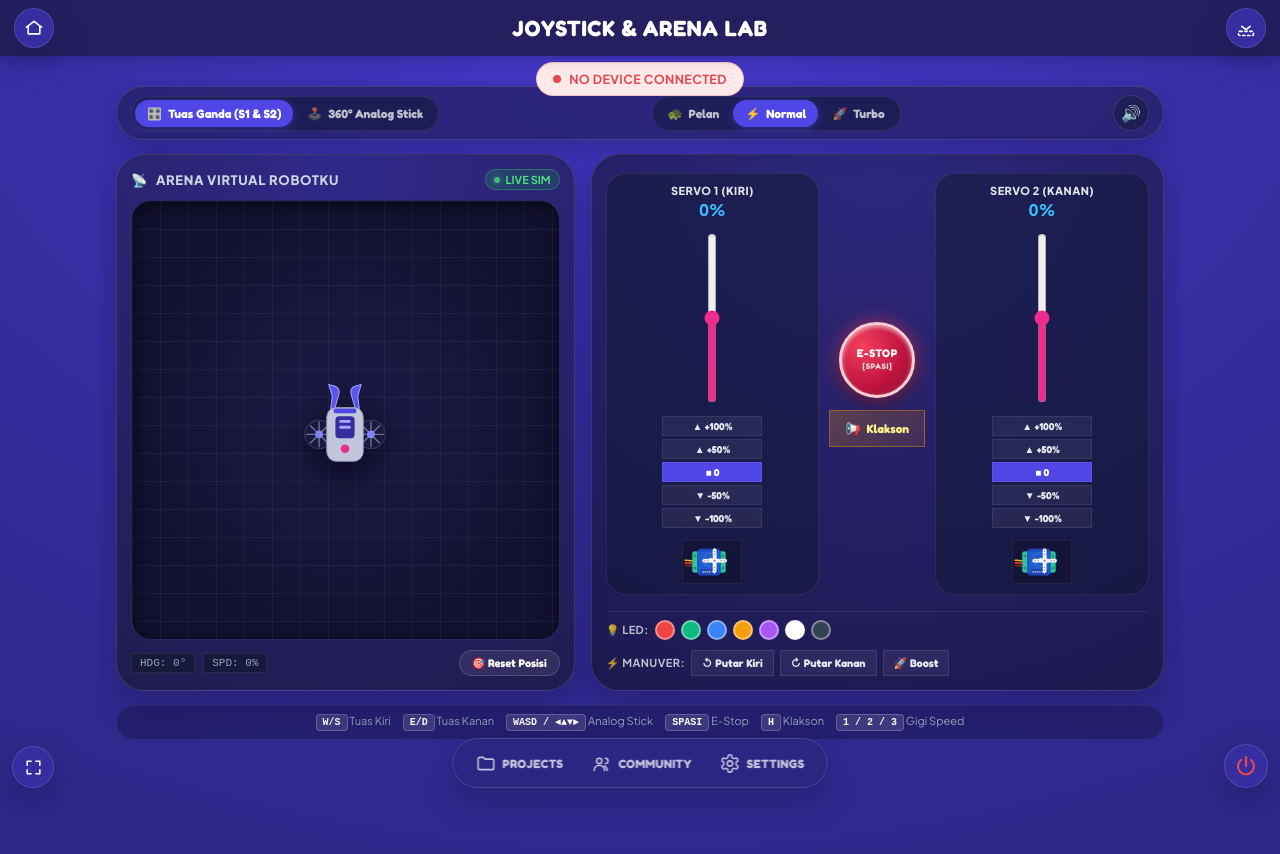
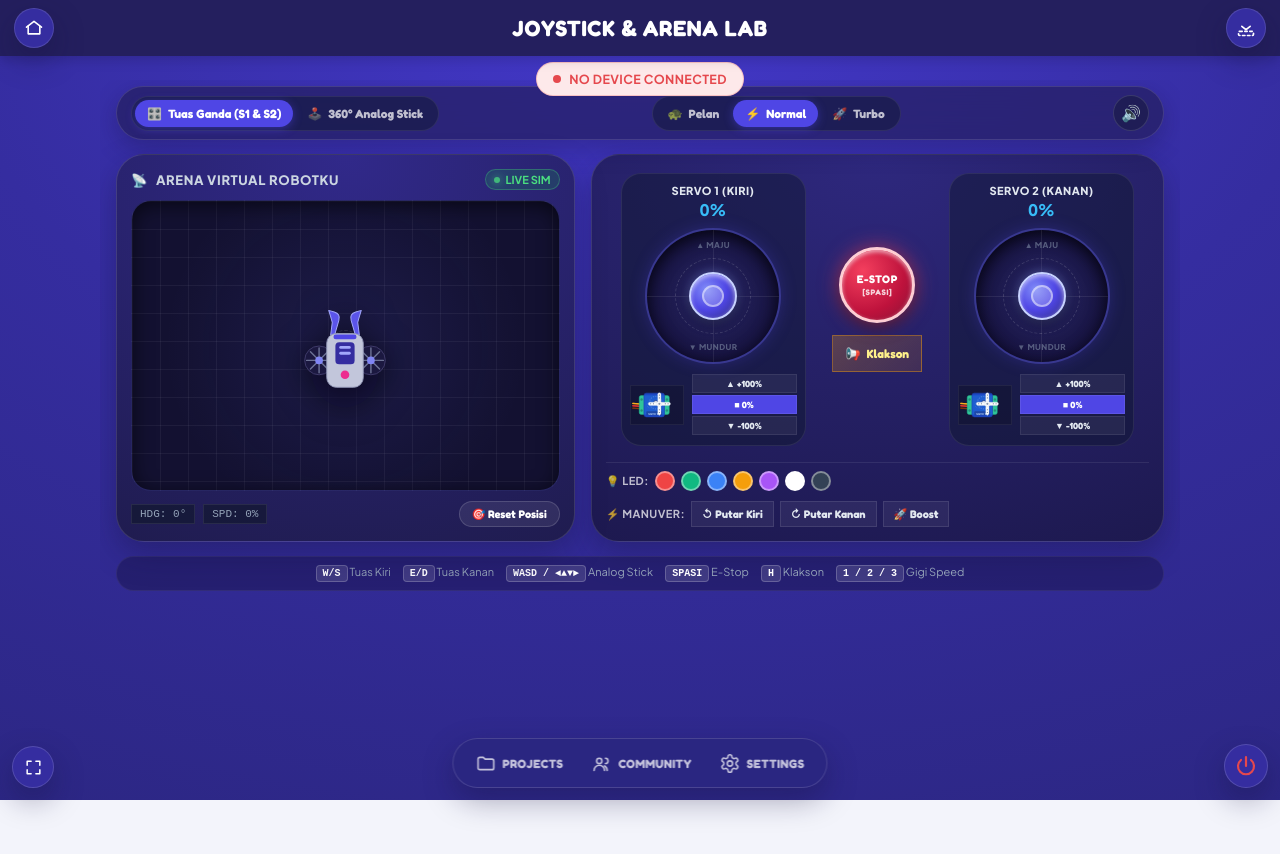
Before and after one commit to sudo-kachponz/robotku, a Next.js app: page /control/modes/joystick in a window 1280 px wide. Shown: the top 854 px of the page. After the commit the page ends 800 px from the top, so only its background shows below. Built offline with nearby package versions, Linux system fonts and the light colour scheme.

Commit message:
feat(joystick): replace linear levers with twin circular arcade thumbsticks

```diff
--- a/src/components/modes/JoystickMode.module.css
+++ b/src/components/modes/JoystickMode.module.css
@@ -278,18 +278,20 @@
   box-sizing: border-box;
 }
 
-/* ── DUAL LEVERS LAYOUT ── */
+/* ── DUAL CIRCULAR JOYSTICKS LAYOUT (TUAS GANDA) ── */
 .dualThrottleStage {
   display: grid;
-  grid-template-columns: 1fr 96px 1fr;
+  grid-template-columns: 1fr auto 1fr;
   align-items: center;
-  gap: 10px;
+  justify-items: center;
+  gap: 12px;
   padding: 4px 0;
+  width: 100%;
 }
 
-@media (max-width: 520px) {
+@media (max-width: 560px) {
   .dualThrottleStage {
-    grid-template-columns: 1fr 80px 1fr;
+    grid-template-columns: 1fr auto 1fr;
     gap: 6px;
   }
 }
@@ -301,9 +303,11 @@
   background: rgba(15, 23, 42, 0.45);
   border: 1px solid rgba(255, 255, 255, 0.08);
   border-radius: var(--rk-r-lg);
-  padding: 10px 6px;
+  padding: 10px 8px;
   gap: 8px;
-  min-width: 0;
+  width: 100%;
+  max-width: 185px;
+  box-sizing: border-box;
 }
 
 .leverHeader {
@@ -339,45 +343,76 @@
   text-shadow: 0 0 10px rgba(248, 113, 113, 0.5);
 }
 
-.leverTrackWrapper {
+/* Compact circular joystick base for dual stick mode */
+.joystickBaseRingSmall {
   position: relative;
+  width: 100%;
+  max-width: 136px;
+  aspect-ratio: 1 / 1;
+  border-radius: 50%;
+  background:
+    radial-gradient(circle at center, rgba(99, 102, 241, 0.25) 0%, rgba(20, 16, 60, 0.95) 75%),
+    #18153d;
+  border: 2px solid rgba(99, 102, 241, 0.45);
+  box-shadow:
+    inset 0 4px 16px rgba(0, 0, 0, 0.75),
+    0 0 16px rgba(79, 70, 229, 0.25);
+  display: grid;
+  place-items: center;
+  touch-action: none;
+  cursor: grab;
+  user-select: none;
+}
+
+.joystickBaseRingSmall:active {
+  cursor: grabbing;
+}
+
+.joystickThumbKnobSmall {
+  position: absolute;
+  width: 48px;
+  height: 48px;
+  border-radius: 50%;
+  background: radial-gradient(circle at 35% 35%, #818cf8 0%, #4f46e5 50%, #312e81 100%);
+  border: 2.5px solid #c7d2fe;
+  box-shadow:
+    0 3px 12px rgba(0, 0, 0, 0.6),
+    0 0 10px rgba(129, 140, 248, 0.6),
+    inset 0 2px 4px rgba(255, 255, 255, 0.6);
+  display: grid;
+  place-items: center;
+  will-change: transform;
+  pointer-events: none;
+}
+
+.leverFooterRow {
+  display: flex;
+  align-items: center;
+  justify-content: space-between;
+  gap: 8px;
+  width: 100%;
+  margin-top: 2px;
+}
+
+.leverQuickButtonsRow {
   display: flex;
   flex-direction: column;
-  align-items: center;
-  height: 180px;
-  width: 44px;
-  justify-content: center;
-}
-
-.leverRangeInput {
-  writing-mode: vertical-lr;
-  direction: rtl;
-  width: 40px;
-  height: 170px;
-  accent-color: #ec2d8f;
-  cursor: pointer;
-  touch-action: none;
-}
-
-.leverQuickButtons {
-  display: flex;
-  flex-direction: column;
-  gap: 3px;
-  width: 100%;
-  max-width: 100px;
+  gap: 2px;
+  flex: 1;
 }
 
 .quickStepBtn {
-  padding: 3px 6px;
+  padding: 3px 5px;
   border-radius: var(--rk-r-xs);
   border: 1px solid rgba(255, 255, 255, 0.08);
   background: rgba(255, 255, 255, 0.06);
   color: #e2e8f0;
-  font-size: 10px;
+  font-size: 9px;
   font-weight: 700;
   cursor: pointer;
   transition: all 0.1s ease;
   text-align: center;
+  white-space: nowrap;
 }
 
 .quickStepBtn:hover {
@@ -392,10 +427,10 @@
 
 /* Servo mini preview inside lever card */
 .servoMiniPreview {
-  width: 60px;
-  height: 44px;
-  min-width: 60px;
-  max-height: 44px;
+  width: 54px;
+  height: 40px;
+  min-width: 54px;
+  max-height: 40px;
   overflow: hidden;
   display: flex;
   align-items: center;
@@ -403,14 +438,13 @@
   background: rgba(0, 0, 0, 0.2);
   border-radius: var(--rk-r-sm);
   border: 1px solid rgba(255, 255, 255, 0.06);
-  margin-top: 4px;
 }
 
 .servoMiniPreview svg,
 .telemetryServoBox svg {
   width: 100% !important;
   height: 100% !important;
-  max-height: 44px !important;
+  max-height: 40px !important;
   object-fit: contain !important;
   display: block !important;
 }
--- a/src/components/modes/JoystickMode.tsx
+++ b/src/components/modes/JoystickMode.tsx
@@ -59,9 +59,20 @@ export default function JoystickMode() {
   const gearRef = useRef<GearLevel>('NORMAL');
   const stageRef = useRef<HTMLDivElement | null>(null);
   const robotElRef = useRef<HTMLDivElement | null>(null);
+
+  // Single 360° stick refs
   const stickBaseRef = useRef<HTMLDivElement | null>(null);
   const stickKnobRef = useRef<HTMLDivElement | null>(null);
   const isDraggingStickRef = useRef(false);
+
+  // Dual sticks (S1 & S2) refs
+  const stick1BaseRef = useRef<HTMLDivElement | null>(null);
+  const stick1KnobRef = useRef<HTMLDivElement | null>(null);
+  const isDraggingStick1Ref = useRef(false);
+
+  const stick2BaseRef = useRef<HTMLDivElement | null>(null);
+  const stick2KnobRef = useRef<HTMLDivElement | null>(null);
+  const isDraggingStick2Ref = useRef(false);
 
   // Robot simulation state
   const poseRef = useRef({ x: 0, y: 0, heading: 0 });
@@ -94,6 +105,9 @@ export default function JoystickMode() {
   const stopAll = useCallback(() => {
     applyMotors(0, 0);
     soundFx.playEStopAlert();
+    if (stickKnobRef.current) stickKnobRef.current.style.transform = `translate(0px, 0px)`;
+    if (stick1KnobRef.current) stick1KnobRef.current.style.transform = `translate(0px, 0px)`;
+    if (stick2KnobRef.current) stick2KnobRef.current.style.transform = `translate(0px, 0px)`;
   }, [applyMotors]);
 
   // Apply single servo from lever
@@ -114,6 +128,87 @@ export default function JoystickMode() {
     },
     [applyMotors],
   );
+
+  // ── DUAL CIRCULAR JOYSTICK POINTER HANDLERS ──
+  const handleStick1PointerDown = (e: React.PointerEvent<HTMLDivElement>) => {
+    (e.target as HTMLElement).setPointerCapture(e.pointerId);
+    isDraggingStick1Ref.current = true;
+    updateStick1Position(e.clientY);
+  };
+
+  const handleStick1PointerMove = (e: React.PointerEvent<HTMLDivElement>) => {
+    if (!isDraggingStick1Ref.current) return;
+    updateStick1Position(e.clientY);
+  };
+
+  const handleStick1PointerUp = (_e: React.PointerEvent<HTMLDivElement>) => {
+    if (!isDraggingStick1Ref.current) return;
+    isDraggingStick1Ref.current = false;
+    if (stick1KnobRef.current) {
+      stick1KnobRef.current.style.transform = `translate(0px, 0px)`;
+    }
+    handleLever1(0);
+  };
+
+  const updateStick1Position = (clientY: number) => {
+    const base = stick1BaseRef.current;
+    if (!base) return;
+    const rect = base.getBoundingClientRect();
+    const centerY = rect.top + rect.height / 2;
+    const maxRadius = rect.height / 2 - 14;
+
+    let dy = clientY - centerY;
+    if (Math.abs(dy) > maxRadius) {
+      dy = Math.sign(dy) * maxRadius;
+    }
+
+    if (stick1KnobRef.current) {
+      stick1KnobRef.current.style.transform = `translate(0px, ${dy}px)`;
+    }
+
+    const normY = -dy / maxRadius; // +1 (up) .. -1 (down)
+    handleLever1(normY * 100);
+  };
+
+  const handleStick2PointerDown = (e: React.PointerEvent<HTMLDivElement>) => {
+    (e.target as HTMLElement).setPointerCapture(e.pointerId);
+    isDraggingStick2Ref.current = true;
+    updateStick2Position(e.clientY);
+  };
+
+  const handleStick2PointerMove = (e: React.PointerEvent<HTMLDivElement>) => {
+    if (!isDraggingStick2Ref.current) return;
+    updateStick2Position(e.clientY);
+  };
+
+  const handleStick2PointerUp = (_e: React.PointerEvent<HTMLDivElement>) => {
+    if (!isDraggingStick2Ref.current) return;
+    isDraggingStick2Ref.current = false;
+    if (stick2KnobRef.current) {
+      stick2KnobRef.current.style.transform = `translate(0px, 0px)`;
+    }
+    handleLever2(0);
+  };
+
+  const updateStick2Position = (clientY: number) => {
+    const base = stick2BaseRef.current;
+    if (!base) return;
+    const rect = base.getBoundingClientRect();
+    const centerY = rect.top + rect.height / 2;
+    const maxRadius = rect.height / 2 - 14;
+
+    let dy = clientY - centerY;
+    if (Math.abs(dy) > maxRadius) {
+      dy = Math.sign(dy) * maxRadius;
+    }
+
+    if (stick2KnobRef.current) {
+      stick2KnobRef.current.style.transform = `translate(0px, ${dy}px)`;
+    }
+
+    const normY = -dy / maxRadius; // +1 (up) .. -1 (down)
+    handleLever2(normY * 100);
+  };
 
   // Klakson / Buzzer Honk
   const triggerHorn = useCallback(() => {
@@ -453,10 +548,10 @@ export default function JoystickMode() {
 
           {/* RIGHT: CONTROLS CONSOLE */}
           <div className={styles.consoleCard}>
-            {/* ── MODE A: DUAL FLIGHT THROTTLE LEVERS ── */}
+            {/* ── MODE A: DUAL CIRCULAR ANALOG STICKS (TUAS GANDA) ── */}
             {controlType === 'LEVERS' && (
               <div className={styles.dualThrottleStage}>
-                {/* Servo 1 Lever (Left) */}
+                {/* Servo 1 Stick (Left) */}
                 <div className={styles.leverColumn}>
                   <div className={styles.leverHeader}>
                     <span className={styles.leverTitle}>Servo 1 (Kiri)</span>
@@ -469,56 +564,55 @@ export default function JoystickMode() {
                     </span>
                   </div>
 
-                  <div className={styles.leverTrackWrapper}>
-                    <input
-                      className={styles.leverRangeInput}
-                      type="range"
-                      min={-100}
-                      max={100}
-                      value={s1}
-                      onChange={(e) => handleLever1(Number(e.target.value))}
-                      onPointerUp={() => handleLever1(0)}
-                      onPointerCancel={() => handleLever1(0)}
-                    />
+                  {/* Left Circular Joystick */}
+                  <div
+                    className={styles.joystickBaseRingSmall}
+                    ref={stick1BaseRef}
+                    onPointerDown={handleStick1PointerDown}
+                    onPointerMove={handleStick1PointerMove}
+                    onPointerUp={handleStick1PointerUp}
+                    onPointerCancel={handleStick1PointerUp}
+                  >
+                    <div className={styles.joystickDirectionLabels}>
+                      <span className={styles.dirLabelTop}>▲ MAJU</span>
+                      <span className={styles.dirLabelBottom}>▼ MUNDUR</span>
+                    </div>
+                    <div className={styles.joystickTargetRing} />
+                    <div className={styles.joystickCrossH} />
+                    <div className={styles.joystickCrossV} />
+                    <div className={styles.joystickThumbKnobSmall} ref={stick1KnobRef}>
+                      <div className={styles.joystickThumbGrip} />
+                    </div>
                   </div>
 
-                  {/* Quick Preset Step Buttons */}
-                  <div className={styles.leverQuickButtons}>
+                  {/* Quick Preset Step Buttons & Servo Preview */}
+                  <div className={styles.leverFooterRow}>
+                    <div className={styles.servoMiniPreview}>
+                      <ServoModule speed={s1} />
+                    </div>
+                    <div className={styles.leverQuickButtonsRow}>
                       <button
                         className={`${styles.quickStepBtn} ${s1 === 100 ? styles.quickStepActive : ''}`}
                         onClick={() => handleLever1(100)}
+                        title="Maju Penuh (+100%)"
                       >
                         ▲ +100%
                       </button>
                       <button
-                      className={`${styles.quickStepBtn} ${s1 === 50 ? styles.quickStepActive : ''}`}
-                      onClick={() => handleLever1(50)}
-                    >
-                      ▲ +50%
-                    </button>
-                    <button
                         className={`${styles.quickStepBtn} ${s1 === 0 ? styles.quickStepActive : ''}`}
                         onClick={() => handleLever1(0)}
+                        title="Stop (0%)"
                       >
-                      ■ 0
-                    </button>
-                    <button
-                      className={`${styles.quickStepBtn} ${s1 === -50 ? styles.quickStepActive : ''}`}
-                      onClick={() => handleLever1(-50)}
-                    >
-                      ▼ -50%
+                        ■ 0%
                       </button>
                       <button
                         className={`${styles.quickStepBtn} ${s1 === -100 ? styles.quickStepActive : ''}`}
                         onClick={() => handleLever1(-100)}
+                        title="Mundur Penuh (-100%)"
                       >
                         ▼ -100%
                       </button>
                     </div>
-
-                  {/* Live SG90 Servo Horn Preview */}
-                  <div className={styles.servoMiniPreview}>
-                    <ServoModule speed={s1} />
                   </div>
                 </div>
 
@@ -541,7 +635,7 @@ export default function JoystickMode() {
                   </button>
                 </div>
 
-                {/* Servo 2 Lever (Right) */}
+                {/* Servo 2 Stick (Right) */}
                 <div className={styles.leverColumn}>
                   <div className={styles.leverHeader}>
                     <span className={styles.leverTitle}>Servo 2 (Kanan)</span>
@@ -554,56 +648,55 @@ export default function JoystickMode() {
                     </span>
                   </div>
 
-                  <div className={styles.leverTrackWrapper}>
-                    <input
-                      className={styles.leverRangeInput}
-                      type="range"
-                      min={-100}
-                      max={100}
-                      value={s2}
-                      onChange={(e) => handleLever2(Number(e.target.value))}
-                      onPointerUp={() => handleLever2(0)}
-                      onPointerCancel={() => handleLever2(0)}
-                    />
+                  {/* Right Circular Joystick */}
+                  <div
+                    className={styles.joystickBaseRingSmall}
+                    ref={stick2BaseRef}
+                    onPointerDown={handleStick2PointerDown}
+                    onPointerMove={handleStick2PointerMove}
+                    onPointerUp={handleStick2PointerUp}
+                    onPointerCancel={handleStick2PointerUp}
+                  >
+                    <div className={styles.joystickDirectionLabels}>
+                      <span className={styles.dirLabelTop}>▲ MAJU</span>
+                      <span className={styles.dirLabelBottom}>▼ MUNDUR</span>
+                    </div>
+                    <div className={styles.joystickTargetRing} />
+                    <div className={styles.joystickCrossH} />
+                    <div className={styles.joystickCrossV} />
+                    <div className={styles.joystickThumbKnobSmall} ref={stick2KnobRef}>
+                      <div className={styles.joystickThumbGrip} />
+                    </div>
                   </div>
 
-                  {/* Quick Preset Step Buttons */}
-                  <div className={styles.leverQuickButtons}>
+                  {/* Quick Preset Step Buttons & Servo Preview */}
+                  <div className={styles.leverFooterRow}>
+                    <div className={styles.servoMiniPreview}>
+                      <ServoModule speed={s2} />
+                    </div>
+                    <div className={styles.leverQuickButtonsRow}>
                       <button
                         className={`${styles.quickStepBtn} ${s2 === 100 ? styles.quickStepActive : ''}`}
                         onClick={() => handleLever2(100)}
+                        title="Maju Penuh (+100%)"
                       >
                         ▲ +100%
                       </button>
                       <button
-                      className={`${styles.quickStepBtn} ${s2 === 50 ? styles.quickStepActive : ''}`}
-                      onClick={() => handleLever2(50)}
-                    >
-                      ▲ +50%
-                    </button>
-                    <button
                         className={`${styles.quickStepBtn} ${s2 === 0 ? styles.quickStepActive : ''}`}
                         onClick={() => handleLever2(0)}
+                        title="Stop (0%)"
                       >
-                      ■ 0
-                    </button>
-                    <button
-                      className={`${styles.quickStepBtn} ${s2 === -50 ? styles.quickStepActive : ''}`}
-                      onClick={() => handleLever2(-50)}
-                    >
-                      ▼ -50%
+                        ■ 0%
                       </button>
                       <button
                         className={`${styles.quickStepBtn} ${s2 === -100 ? styles.quickStepActive : ''}`}
                         onClick={() => handleLever2(-100)}
+                        title="Mundur Penuh (-100%)"
                       >
                         ▼ -100%
                       </button>
                     </div>
-
-                  {/* Live SG90 Servo Horn Preview */}
-                  <div className={styles.servoMiniPreview}>
-                    <ServoModule speed={s2} />
                   </div>
                 </div>
               </div>
```
Lines whose indentation alone changed are shown as unchanged.
